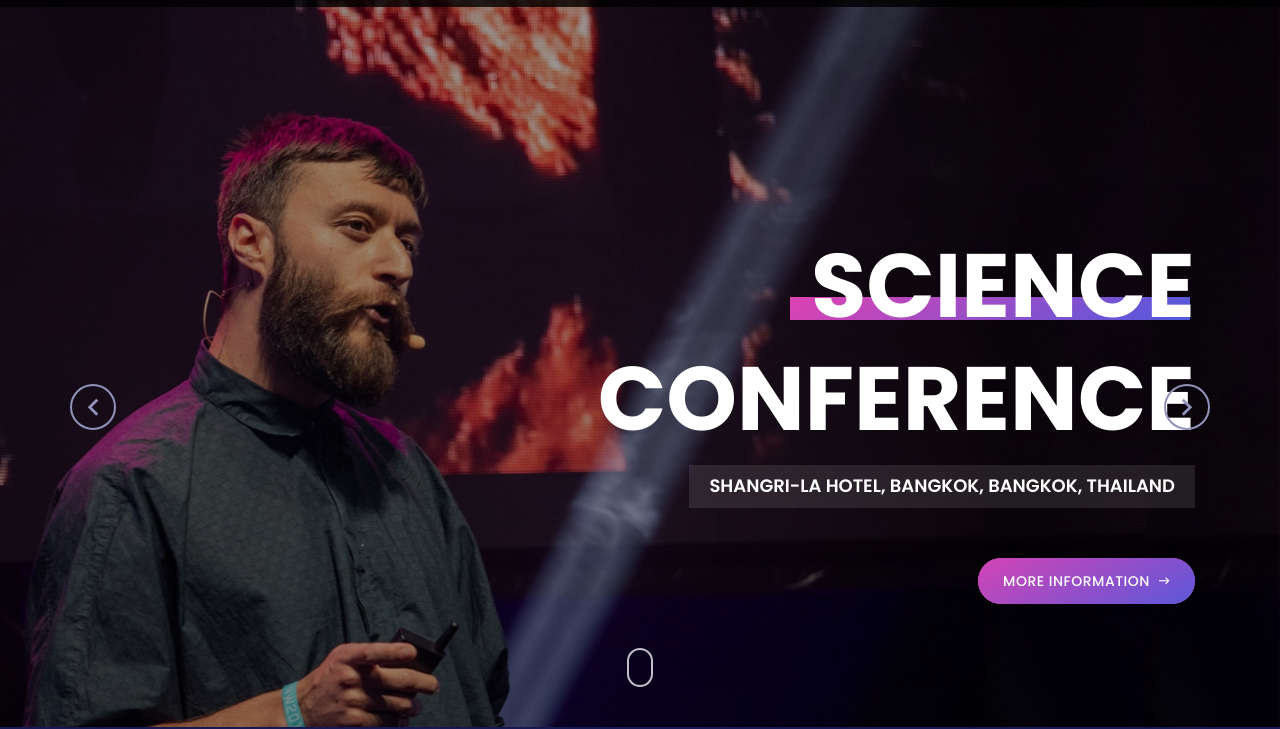
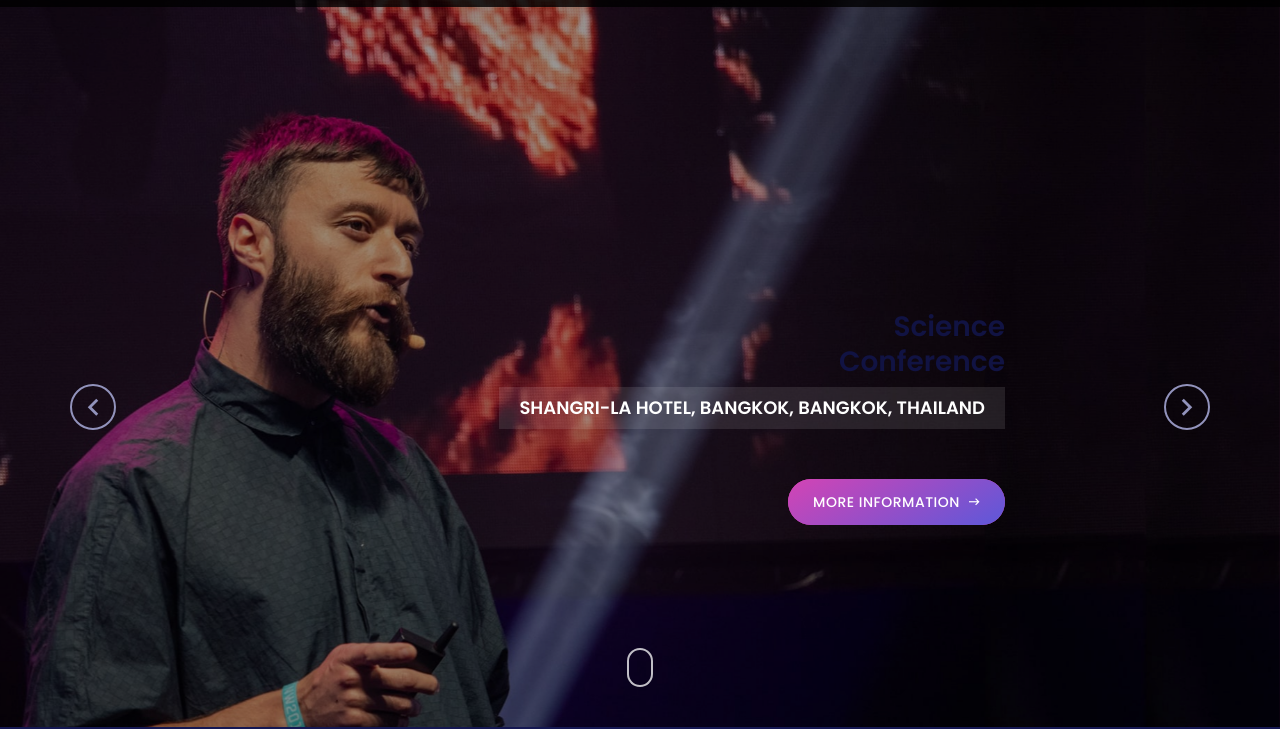
Before and after one commit to SlickDesigns/Confer, a website: page index.html in a window 1280 px wide. Shown: the part 73-802 px from the top of the page. Drawn offline with Linux system fonts and the light colour scheme; files whose address does not match are found by name.

Commit message:
My commit

```diff
--- a/index.html
+++ b/index.html
@@ -98,9 +98,9 @@
                 <div class="container h-100">
                     <div class="row h-100 align-items-center">
                         <!-- Welcome Text -->
-                        <div class="col-12">
+                        <div class="col-10">
                             <div class="welcome-text text-right">
-                                <h2 data-animation="fadeInUp" data-delay="300ms">Science <br>Conference</h2>
+                                <h3 data-animation="fadeInUp" data-delay="300ms">Science <br>Conference</h3>
                                 <h6 data-animation="fadeInUp" data-delay="500ms">Shangri-La Hotel, Bangkok, Bangkok, Thailand</h6>
                                 <div class="hero-btn-group" data-animation="fadeInUp" data-delay="700ms">
                                     <a href="#" class="btn confer-btn">More Information <i class="zmdi zmdi-long-arrow-right"></i></a>
```
